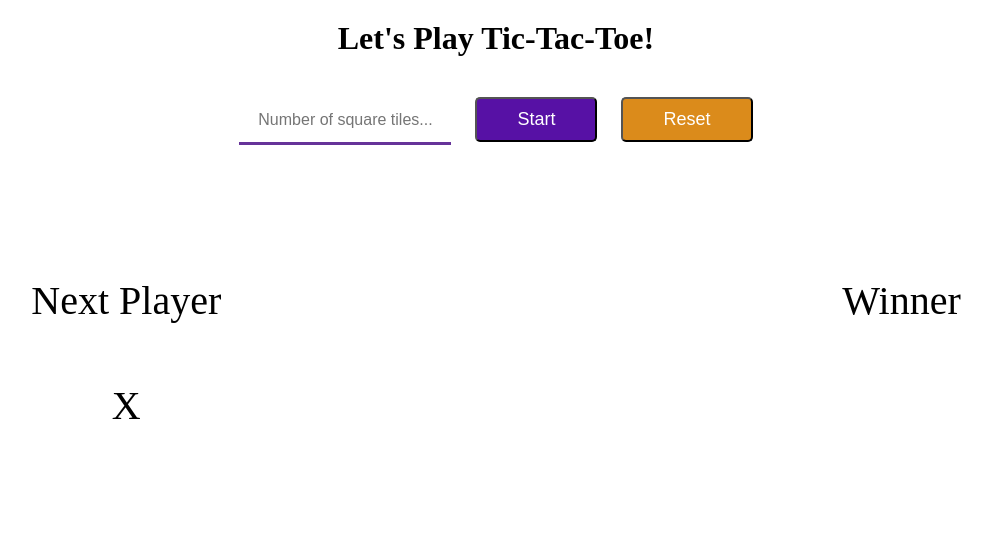
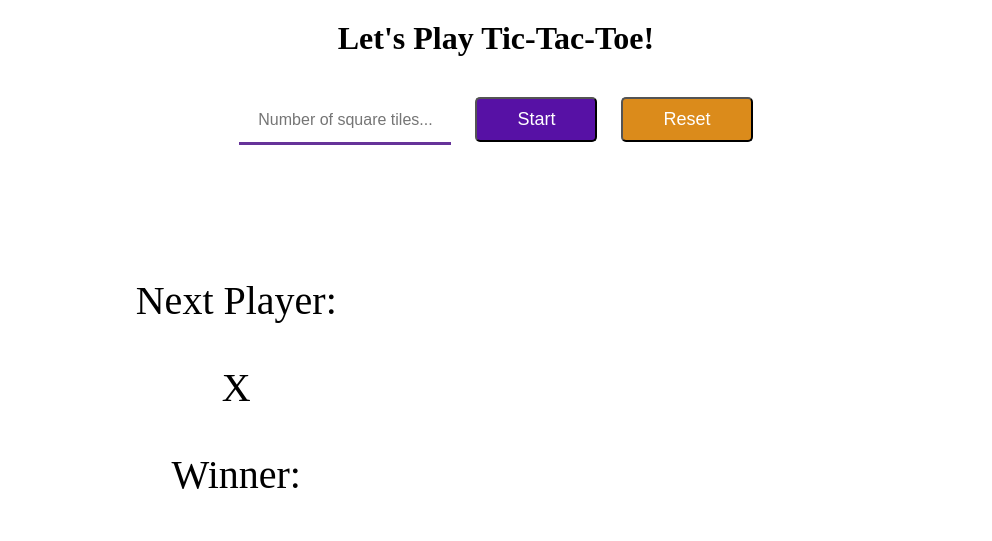
Before and after one commit to CDiala/tic-tac-toe, a plain HTML site: page index.html in a window 1280 px wide. Shown: the whole page, without its empty margins (144-1136 px from the left). Drawn offline with Linux system fonts and the light colour scheme.

Commit message:
fix: Redesign the play zone

```diff
--- a/index.html
+++ b/index.html
@@ -22,17 +22,17 @@
       </div>
       <p class="error"></p>
       <section class="play-zone">
-        <div class="player-turn">
-          <p class="players">Next Player</p>
-          <br class="line-break" />
-          <span class="player">X</span>
+        <div class="game-top">
+          <div class="player-turn">
+            <p class="players">Next Player:</p>
+            <span class="player">X</span>
+          </div>
+          <div class="winner-block">
+            <p class="winner-block__title">Winner:</p>
+            <span class="winner"></span>
+          </div>
         </div>
         <div id="tiles-container"></div>
-        <div class="winner-block">
-          <p class="winner-block__title">Winner</p>
-          <br class="winner-break" />
-          <span class="winner"></span>
-        </div>
       </section>
     </main>
   </body>
```
